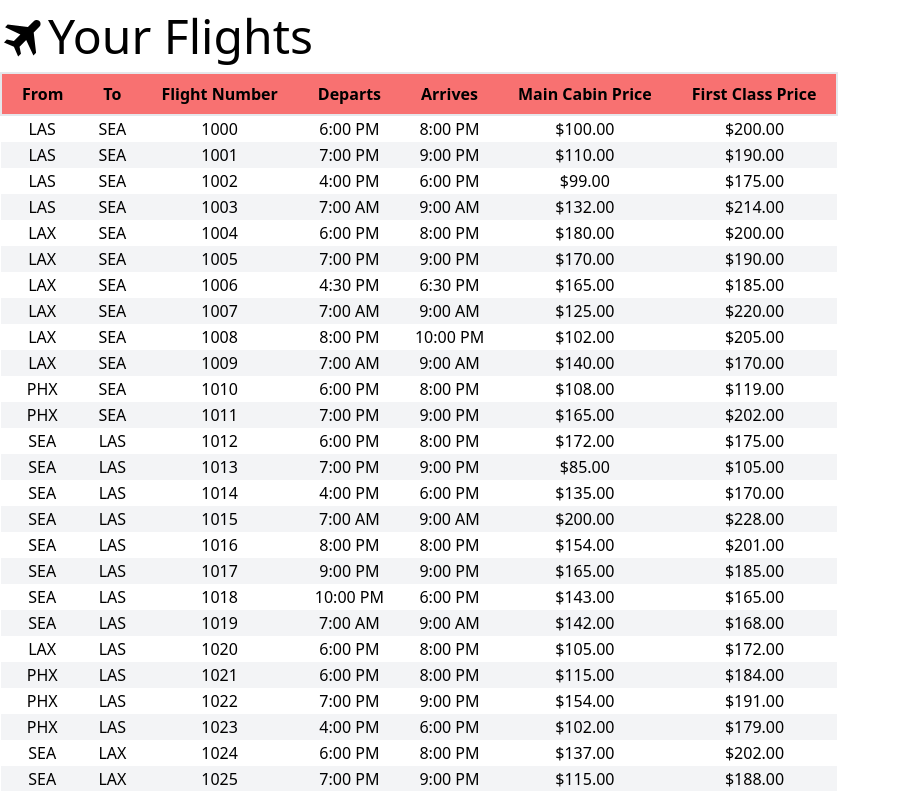
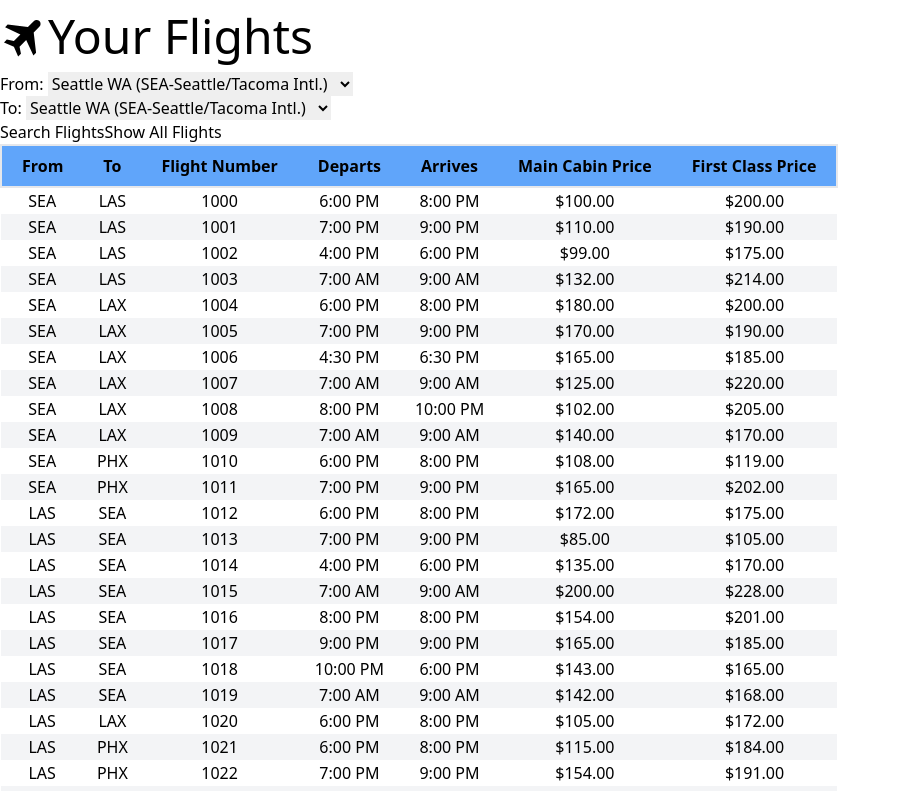
Before and after one commit to cameronmbacon/flight-shopper-reprise, a React (Create React App) app: page / in a window 1280 px wide. Shown: the top 791 px of the page, without its empty margins (0-901 px from the left). Built offline with nearby package versions, Linux system fonts and the light colour scheme; the HTML template or start-up script is replaced by a standard one.

Commit message:
Added SearchFlights component to filter flights by To and From

```diff
--- a/src/App.js
+++ b/src/App.js
@@ -2,11 +2,20 @@ import { useState, useEffect } from "react";
 import { BiSolidPlaneAlt } from "react-icons/bi";
 import Data from "./flights.csv";
 import FlightsInfo from "./components/FlightsInfo";
+import SearchFlights from "./components/SearchFlights";
 import Papa from "papaparse";
 
 function App() {
 
   const [data, setData] = useState([]);
+  const [origin, setOrigin] = useState("");
+  const [destination, setDestination] = useState("");
+  const filteredFlights = data.filter(item => {
+      return (
+        item.To.includes(destination) && item.From.includes(origin)
+      )
+    }
+  )
 
   useEffect(() => {
     const fetchData = async () => {
@@ -27,8 +36,14 @@ function App() {
   return (
     <div className="App container mx-auto mt-3 font-thin">
       <h1 className="text-5xl mb-3"><BiSolidPlaneAlt className="inline-block align-top" />Your Flights</h1>
+      <SearchFlights origin={origin} destination={destination}
+        onQueryChange={(origin, destination) => {
+          setOrigin(origin);
+          setDestination(destination);
+          }}
+        onDestinationChange={destination => setDestination(destination)} />
       <table className="table-auto text-center">
-        <thead className="table-header-group bg-red-400 border-2">
+        <thead className="table-header-group bg-blue-400 border-2">
           <tr className="table-row">
             <th className="px-5 py-2">From</th>
             <th className="px-5 py-2">To</th>
@@ -40,11 +55,18 @@ function App() {
           </tr>
         </thead>
         <tbody>
-          {data.map((flightData, index) => (
-            <FlightsInfo key={index}
-              flight={flightData}
-            />
-          ))}
+          {
+            origin === "" && destination === "" ? data.map((flightData, index) => (
+              <FlightsInfo key={index}
+                flight={flightData}
+              />
+            )) :
+            filteredFlights.map((flightData, index) => (
+              <FlightsInfo key={index}
+                flight={flightData}
+              />
+            ))
+          }
         </tbody>
       </table>
     </div>
--- a/src/components/FlightsInfo.js
+++ b/src/components/FlightsInfo.js
@@ -1,8 +1,8 @@
 const FlightsInfo = ({flight}) => {
     return (
         <tr className="table-row even:bg-gray-100">
+            <td>{flight.From}</td>
             <td>{flight.To}</td>
-            <td>{flight.From}</td>
             <td>{flight.FlightNumber}</td>
             <td>{flight.Departs}</td>
             <td>{flight.Arrives}</td>
--- /dev/null
+++ b/src/components/SearchFlights.js
@@ -0,0 +1,50 @@
+import { useState, useEffect } from "react";
+import Papa from "papaparse";
+import Data from "../airports.csv";
+
+function SearchFlights({ onQueryChange }) {
+    const [data, setData] = useState([]);
+    const [origin, setOrigin] = useState("");
+    const [destination, setDestination] = useState("");
+
+    useEffect(() => {
+        const fetchData = async () => {
+          const response = await fetch(Data);
+          const reader = response.body.getReader();
+          const result = await reader.read();
+          const decoder = new TextDecoder("utf-8");
+          const csvData = decoder.decode(result.value);
+          const parsedData = Papa.parse(csvData, {
+            header: true,
+            skipEmptyLines: true
+          }).data;
+          setData(parsedData);
+        };
+        fetchData();
+      }, []);
+
+    return (
+        <div>
+          <div>
+            <label htmlFor="selectedOrigin">From: </label>
+            <select name="selectedOrigin" defaultValue={""} onChange={(e) => setOrigin(e.target.value)}>
+                {data.map((airportData, index) =>
+                    <option key={index} value={airportData.Code}>{airportData.Name}</option>
+                )}
+            </select>
+          </div>
+          <div>
+            <label htmlFor="selectedDestination">To: </label>
+            <select name="selectedDestination" defaultValue={""} onChange={(e) => setDestination(e.target.value)}>
+                {data.map((airportData, index) =>
+                    <option key={index} value={airportData.Code}>{airportData.Name}</option>
+                )}
+            </select>
+          </div>
+          <button onClick={() => onQueryChange(origin, destination)}>Search Flights</button>
+          <button onClick={() => onQueryChange("", "")}>Show All Flights</button>
+        </div>
+    )
+}
+
+export default SearchFlights;
```
